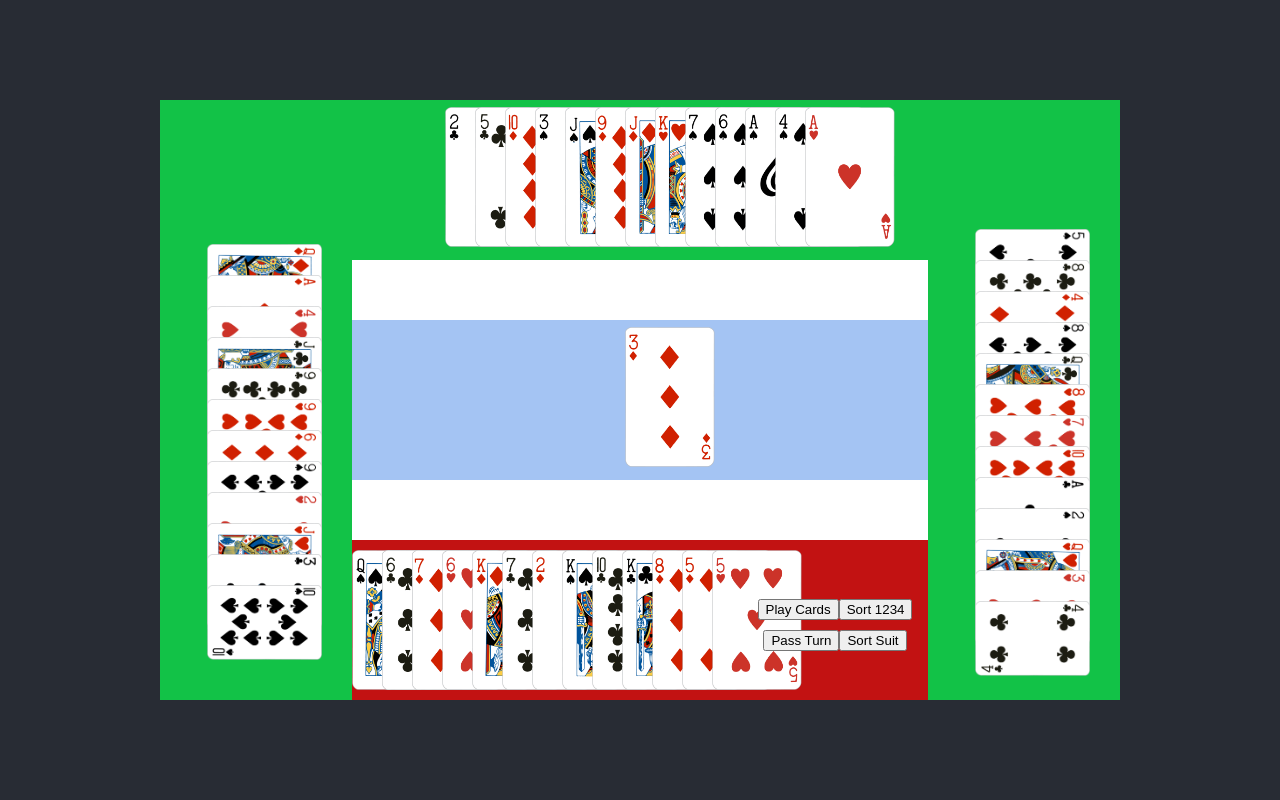
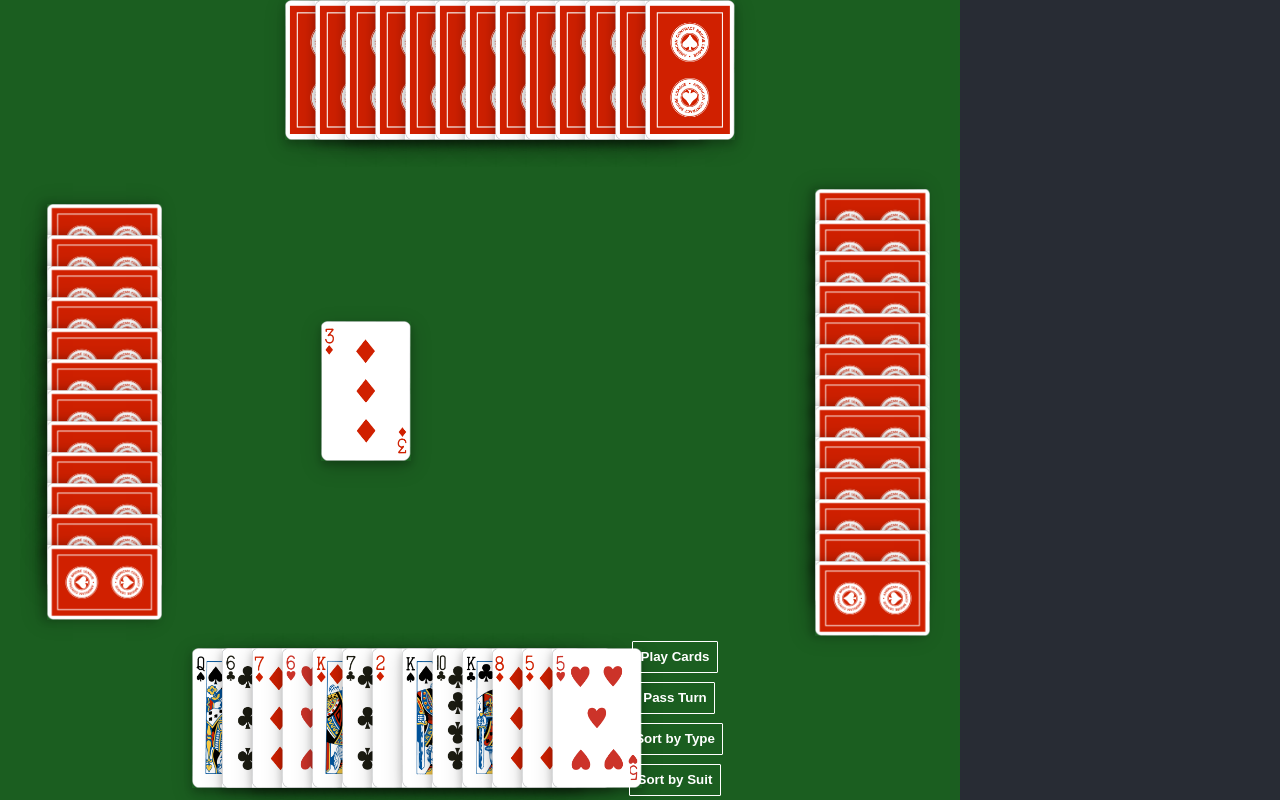
Before and after one commit to richardlau123/BigTwoJS, a React (Create React App) app: page / in a window 1280 px wide. Built offline with nearby package versions, Linux system fonts and the light colour scheme.

Commit message:
add animations

```diff
--- a/src/App.css
+++ b/src/App.css
@@ -12,9 +12,6 @@
   background-color: #282c34;
   min-height: 100vh;
   display: flex;
-  flex-direction: column;
-  align-items: center;
-  justify-content: center;
   font-size: calc(10px + 2vmin);
   color: white;
 }
@@ -25,15 +22,24 @@
 
 .screen-container {
   background-color: #ffffff;
-  height: 75vh;
+  height: 100vh;
   width: 75vw;
   display: flex;
   justify-content: center;
 }
 
 .game-container {
-  background-color: #ffffff;
-  height: 75vh;
+  background: #1B5E20;
+  /* background-color: #282c34; */
+  /* background: url(./res/images/background.png); */
+  /* background: #232526;
+  background: -webkit-linear-gradient(to right, #414345, #232526);
+  background: linear-gradient(to right, #414345, #232526);  */
+  /* background: #093028;
+  background: -webkit-linear-gradient(to bottom, #237A57, #093028);
+  background: linear-gradient(to bottom, #237A57, #093028); */
+
+  height: 100vh;
   width: 75vw;
   display: flex;
   align-items: center;
@@ -59,20 +65,39 @@
 }
 
 .player-action {
-  width: 50%;
+  width: 40%;
+  height: 100%;
   display:flex;
   flex-direction: column;
   align-items: center;
-  justify-content: center
+  justify-content: space-around;
 }
 
+.player-button{
+  cursor:pointer;
+  outline: none;
+  background-color: transparent;
+  border: 1.4px solid white;
+  padding: 7.5px;
+  color: white;
+  font-weight: 600;
+  border-radius: 1px;
+  transition: all 0.2s;
+}
+
+.player-button:hover{
+ color:#1B5E20;
+ background-color:#FFFFFF;
+ box-shadow: 0 4px 8px 0 rgba(0, 0, 0, 0.2), 0 6px 20px 0 rgba(0, 0, 0, 0.19);
+}
 .player-container {
-  background-color:#c21212;
-  height: 20vh;
+  /* background-color:#c21212; */
+  height: 25vh;
   width: 100%;
   display: flex;
   align-self: center;
   align-items: center;
+  justify-content: space-between;
 }
 
 .card-container {
@@ -81,16 +106,55 @@
 }
 
 .playingfield-container{
-  background-color:#1667e063;
-  height: 20vh;
+  /* background-color:#1667e063; */
+  height: 75vh;
   width: 100%;
   display:flex;
+  flex-direction: column;
+}
+
+.playingfield-section{
+  display:flex;
+  align-items: center;
+  width: 100%;
+  height: 33.3%;
+}
+
+.section-middle{
+  justify-content: space-evenly
+}
+
+.section-top{
+  justify-content: center
+}
+
+.left-field{
+  display:flex;
+  align-items: center;
   justify-content: center;
+  width: 50%;
+  height: 100%;
+}
+
+.right-field{
+  display:flex;
+  width: 50%;
+  height: 100%;
   align-items: center;
+  flex-direction: row;
+  justify-content: center;
+}
+
+.field-played-cards{
+
+}
+
+.field-lastmove{
+
 }
 
 .opponent-container {
-  background-color:#12c247;
+  /* background-color:#12c247; */
   height: 20vh;
   width: 100%;
   display: flex;
@@ -103,7 +167,7 @@
   display: flex;
   flex-direction: column;
   width: 100%;
-  height: 100%;
+  height: 90%;
 
 }
 
@@ -111,44 +175,152 @@
   display: flex;
   flex-direction: column;
   width: 100%;
-  height: 100%;
+  height: 90%;
 }
 
 .card{
+  cursor: pointer;
   width: 90px;
   height: 140px;
   margin-right:-60px;
+  /* box-shadow: 0 1px 3px rgba(0,0,0,0.12), 0 1px 2px rgba(0,0,0,0.24); */
+  transition: all 0.5s cubic-bezier(.25,.8,.25,1);
+  box-shadow: 0 4px 8px 0 rgba(0, 0, 0, 0.2), 0 6px 20px 0 rgba(0, 0, 0, 0.19);
 }
 
 .side-card{
 
 }
 
+.field-card{
+  width: 90px;
+  height: 140px;
+  /* position: absolute; */
+  margin-right:-60px;
+  filter: blur(0);
+  -webkit-filter: blur(0);
+  box-shadow: 0 4px 8px 0 rgba(0, 0, 0, 0.2), 0 6px 20px 0 rgba(0, 0, 0, 0.19);
+  /* animation-name: fadeIn;
+  animation-delay: 0s;
+  animation-duration: 0.5s; */
+  /* -webkit-backface-visibility: hidden;
+    -webkit-transform: translateZ(0) scale(1.0, 1.0); */
+
+}
+
+.lastmove-card{
+  width: 90px;
+  height: 140px;
+  margin-right:-60px;
+}
+
 .computer-side{
   width: 75px;
   height: 115px;
   margin-bottom: -100px;
-  transform: rotate(90deg) translateY(-1vh)
+  transform: rotate(90deg) translateY(-1vh);
+  box-shadow: 0 4px 8px 0 rgba(0, 0, 0, 0.2), 0 6px 20px 0 rgba(0, 0, 0, 0.19);
 }
 
 .computer-top{
   width: 90px;
   height: 140px;
   margin-right:-60px;
+  box-shadow: 0 4px 8px 0 rgba(0, 0, 0, 0.2), 0 6px 20px 0 rgba(0, 0, 0, 0.19);
 }
 
 .selectedcard{
-  width: 90px;
-  height: 140px;
-  margin-right:-55px;
-  margin-bottom: 30px;
-  border: solid 2px white;
-  border-radius: 10px;
-
+  margin-bottom: 40px;
+  border-radius: 6px;
+  box-shadow: 0px 0px 5px #fff !important;
 }
 
 .card:hover{
-    margin-bottom: 20px
+    margin-bottom: 40px;
+    box-shadow: 0 14px 28px rgba(0,0,0,0.25), 0 10px 10px rgba(0,0,0,0.22);
+}
+
+.slit-in-vertical {
+	-webkit-animation: slit-in-vertical 0.45s ease-out both;
+	        animation: slit-in-vertical 0.45s ease-out both;
+}
+
+.flip-in-ver-left {
+	-webkit-animation: flip-in-ver-left 0.5s cubic-bezier(0.250, 0.460, 0.450, 0.940) both;
+	        animation: flip-in-ver-left 0.5s cubic-bezier(0.250, 0.460, 0.450, 0.940) both;
+}
+
+@-webkit-keyframes flip-in-ver-left {
+  0% {
+    -webkit-transform: rotateY(80deg);
+            transform: rotateY(80deg);
+    opacity: 0;
+  }
+  100% {
+    -webkit-transform: rotateY(0);
+            transform: rotateY(0);
+    opacity: 1;
+  }
+}
+@keyframes flip-in-ver-left {
+  0% {
+    -webkit-transform: rotateY(80deg);
+            transform: rotateY(80deg);
+    opacity: 0;
+  }
+  100% {
+    -webkit-transform: rotateY(0);
+            transform: rotateY(0);
+    opacity: 1;
+  }
+}
+
+
+@-webkit-keyframes slit-in-vertical {
+  0% {
+    -webkit-transform: translateZ(-800px) rotateY(90deg);
+            transform: translateZ(-800px) rotateY(90deg);
+    opacity: 0;
+  }
+  54% {
+    -webkit-transform: translateZ(-160px) rotateY(87deg);
+            transform: translateZ(-160px) rotateY(87deg);
+    opacity: 1;
+  }
+  100% {
+    -webkit-transform: translateZ(0) rotateY(0);
+            transform: translateZ(0) rotateY(0);
+  }
+}
+@keyframes slit-in-vertical {
+  0% {
+    -webkit-transform: translateZ(-800px) rotateY(90deg);
+            transform: translateZ(-800px) rotateY(90deg);
+    opacity: 0;
+  }
+  54% {
+    -webkit-transform: translateZ(-160px) rotateY(87deg);
+            transform: translateZ(-160px) rotateY(87deg);
+    opacity: 1;
+  }
+  100% {
+    -webkit-transform: translateZ(0) rotateY(0);
+            transform: translateZ(0) rotateY(0);
+  }
+}
+
+@keyframes fadeIn {
+  0% {
+    opacity: 0;
+  }
+
+  25% {
+    opacity: 1
+  }
+
+  100% {
+    opacity: 1;
+  }
 }
 
 @media (max-width: 1200px){
--- a/src/Card.js
+++ b/src/Card.js
@@ -19,12 +19,12 @@ class Card extends Component{
     render(){
         let image = this.props.card.imagePath
         if(this.props.user === "player") {
-            let cardClass = (this.props.selected) ? "selectedcard" : "card"
+            let cardClass = (this.props.selected) ? "selectedcard" : ""
            // console.log(cardClass)
             return(
                 <React.Fragment>
                     {/* <div> */}
-                    <img onClick={this.handleClick} alt="card" className={cardClass} src={imageDir[image]}></img>
+                    <img onClick={this.handleClick} alt="card" className={"card " + cardClass} src={imageDir[image]}></img>
                     {/* </div> */}
                 </React.Fragment>
             )
@@ -32,19 +32,32 @@ class Card extends Component{
             return(
                 <React.Fragment>
                     <div>
-                    {/* <img onClick={this.handleClick} alt="card" className="card" src={imageDir["red_back.png"]}></img> */}
-                    <img onClick={this.handleClick} alt="card" className={this.props.class} src={imageDir[image]}></img>
+                    <img onClick={this.handleClick} alt="card" className={this.props.class}  src={imageDir["red_back.png"]}></img>
+                    {/* <img onClick={this.handleClick} alt="card" className={this.props.class} src={imageDir[image]}></img> */}
                     </div>
                 </React.Fragment>
             )
         } else {
-            return(
-                <React.Fragment>
-                    <div>
-                    <img onClick={this.handleClick} alt="card" className="card" src={imageDir[image]}></img>
-                    </div>
-                </React.Fragment>
-            )
+            if(this.props.class === "lastmove-card") {
+                return(
+                    <React.Fragment>
+                        {/* <div> */}
+                        <img alt="card" className={this.props.class} src={imageDir[image]}></img>
+                        {/* </div> */}
+                    </React.Fragment>
+                )
+            } else {
+                return(
+                    <React.Fragment>
+                        {/* <div> */}
+                        <img alt="card" className={this.props.class + " flip-in-ver-left"} src={imageDir[image]}></img>
+
+                        {/* <img alt="card" className={this.props.class} src={imageDir["red_back.png"]}></img> */}
+                        {/* </div> */}
+                    </React.Fragment>
+                )
+            }
+
         }
 }}
 
--- a/src/Computer.js
+++ b/src/Computer.js
@@ -29,9 +29,9 @@ export function AIplayStartingTurn(cards){
 export function AIplayFreeMove(cards){
     Rules.sortCardsValue(cards)
     console.log(cards)
-    // debugger
+
     let selectedCards = getAllFiveCardPlays(cards)
-    // debugger
+
     if(selectedCards !== null && selectedCards.length !== 0) return selectedCards[0]
 
     selectedCards = getAllPairs(cards)
--- a/src/Game.jsx
+++ b/src/Game.jsx
@@ -10,26 +10,26 @@ class Game extends Component{
     constructor(props){
         super(props)
         this.state = {
-            playerCards: [],
-            opponentLeftCards: [],
-            opponentTopCards: [],
-            opponentRightCards: [],
+            playerCards: [], opponentLeftCards: [], opponentTopCards: [], opponentRightCards: [],
+            playerField: [], opponentLeftField: [], opponentTopField: [], opponentRightField: [],
             startingTurn: true,
             turn: null,
             cardsPlayed: [],
             lastMove: [],
             lastMovePlayer: null,
             freeMove: true,
+            gameOver: false,
         }
         this.playerPlayCards = this.playerPlayCards.bind(this)
         this.playerPassTurn = this.playerPassTurn.bind(this)
         this.AIplayCards = this.AIplayCards.bind(this)
         this.updateNextTurn = this.updateNextTurn.bind(this)
+        this.updateField = this.updateField.bind(this)
         this.updateNextTurnCards = this.updateNextTurnCards.bind(this)
         this.getCardsforTurn = this.getCardsforTurn.bind(this)
         this.numberSort = this.numberSort.bind(this)
         this.suitSort = this.suitSort.bind(this)
-
+        this.isGameOver = this.isGameOver.bind(this)
     }
 
     componentWillMount(){
@@ -45,7 +45,7 @@ class Game extends Component{
         let opponentRightCards = await Rules.setUserCards(deck)
 
         let turn = Rules.setFirstTurn(playerCards, opponentLeftCards, opponentTopCards, opponentRightCards)
-        console.log("starting turn is:", turn)
+
         this.setState({
             playerCards: playerCards,
             opponentLeftCards: opponentLeftCards,
@@ -94,7 +94,7 @@ class Game extends Component{
             if(this.state.lastMovePlayer === this.state.turn) {
                 playableCards = Computer.AIplayFreeMove(currentPlayerCards)
                 console.log(playableCards)
-                debugger
+
             } else {
                 playableCards = Computer.AIplayCards(currentPlayerCards, this.state.lastMove)
             }
@@ -119,13 +119,19 @@ class Game extends Component{
             console.log("update next cards:", cards)
             cards.forEach((card)=> {
                 currentPlayerCards.splice(currentPlayerCards.indexOf(card), 1)
-                cardsPlayed.push(card)
+
             })
+
+            if(this.state.lastMove){
+                this.state.lastMove.forEach((card)=> {cardsPlayed.push(card)})
+            }
 
             if(this.state.turn === "opponentLeft") this.setState({opponentLeftCards: currentPlayerCards})
             if(this.state.turn === "opponentTop") this.setState({opponentTopCards: currentPlayerCards})
             if(this.state.turn === "opponentRight") this.setState({opponentRightCards: currentPlayerCards})
             if(this.state.turn === "player") this.setState({playerCards: currentPlayerCards})
+
+            this.updateField(cards)
 
             this.setState({
                 cardsPlayed: cardsPlayed,
@@ -134,39 +140,56 @@ class Game extends Component{
                 freeMove: false,
             }, ()=>{this.updateNextTurn()})
         } else {
+            if(this.state.turn === "opponentLeft") this.setState({opponentLeftField: []})
+            if(this.state.turn === "opponentTop") this.setState({opponentTopField: []})
+            if(this.state.turn === "opponentRight") this.setState({opponentRightField: []})
+            if(this.state.turn === "player") this.setState({playerField: []})
+
             this.updateNextTurn()
         }
 
     }
 
+    updateField(cards){
+        if(this.state.turn === "opponentLeft") this.setState({opponentLeftField: []}, ()=>{
+            this.setState({opponentLeftField: cards})
+        })
+        if(this.state.turn === "opponentTop") this.setState({opponentTopField: []}, ()=>{
+            this.setState({opponentTopField: cards})
+        })
+        if(this.state.turn === "opponentRight") this.setState({opponentRightField: []}, ()=>{
+            this.setState({opponentRightField: cards})
+        })
+        if(this.state.turn === "player") this.setState({playerField: []}, ()=>{
+            this.setState({playerField: cards})
+        })
+    }
+
     updateNextTurn(){
-
+        if(this.isGameOver()) return
+        setTimeout(()=> {
             if(this.state.turn === "player") {
                 this.setState({turn: "opponentRight"}, ()=>{this.AIplayCards()})
-            }
-            if(this.state.turn === "opponentRight") {
-                this.setState({turn: "opponentTop"}, ()=>{this.AIplayCards()})}
+            } else if(this.state.turn === "opponentRight") {
+                this.setState({turn: "opponentTop"}, ()=>{this.AIplayCards()})
+            } else if(this.state.turn === "opponentTop") {
+                this.setState({turn: "opponentLeft"}, ()=>{this.AIplayCards()})
+            } else
+                this.setState({turn: "player"})
+        }, 0)
 
-            if(this.state.turn === "opponentTop") {
-                this.setState({turn: "opponentLeft"}, ()=>{this.AIplayCards()})}
-
-            if(this.state.turn === "opponentLeft") this.setState({turn: "player"})
-
-        // debugger
 
     }
 
     playerPassTurn(){
-        // this.setState({
-        //     freeMove: true
-        // })
+        this.setState({playerField: []})
         this.updateNextTurn()
     }
 
     numberSort(){
         let cards = this.state.playerCards
         Rules.sortCardsValue(cards)
-        console.log(cards)
+
         this.setState({playerCards: cards})
     }
 
@@ -179,6 +202,14 @@ class Game extends Component{
         this.setState({playerCards: cards})
     }
 
+    isGameOver(){
+        let currentPlayerCards = this.getCardsforTurn()
+        if(currentPlayerCards.length === 0){
+            this.setState({gameOver: true})
+            return true
+        }
+    }
+
     render(){
         return(
         <div className="game-container">
@@ -187,7 +218,13 @@ class Game extends Component{
             </div>
             <div className="game-middle">
                 <Opponent class="opponent-container-top" cardClass="computer-top" cards={this.state.opponentTopCards} ></Opponent>
-                <PlayingField lastMove={this.state.lastMove} cards={this.state.cardsPlayed}/>
+                <PlayingField
+                    player={this.state.playerField}
+                    opponentRight={this.state.opponentRightField}
+                    opponentLeft={this.state.opponentLeftField}
+                    opponentTop={this.state.opponentTopField}
+                >
+                </PlayingField>
                 <Player
                     cards={this.state.playerCards}
                     playCards={this.playerPlayCards}
--- a/src/Player.js
+++ b/src/Player.js
@@ -61,14 +61,10 @@ class Player extends Component{
                         }
                         )}
                     <div className="player-action">
-                        <div>
-                        <button onClick={this.handlePlayClick}>Play Cards</button>
-                        <button onClick={this.handleNumberSort}>Sort 1234</button>
-                        </div>
-                        <div>
-                        <button onClick={this.handlePassTurnClick}>Pass Turn</button>
-                        <button onClick={this.handleSuitSort}>Sort Suit</button>
-                        </div>
+                        <button className="player-button" onClick={this.handlePlayClick}>Play Cards</button>
+                        <button className="player-button" onClick={this.handlePassTurnClick}>Pass Turn</button>
+                        <button className="player-button" onClick={this.handleNumberSort}>Sort by Type</button>
+                        <button className="player-button" onClick={this.handleSuitSort}>Sort by Suit</button>
                     </div>
                 </div>
                 )
--- a/src/PlayingField.jsx
+++ b/src/PlayingField.jsx
@@ -5,10 +5,33 @@ class PlayingField extends Component{
     render(){
             return(
                 <div className="playingfield-container">
-                        {this.props.cards.map((card, i) => {
-                                return(<Card key={i} card={card} user="field" />)
+                    <div className="playingfield-section section-top">
+                        {this.props.opponentTop.map((card, i) => {
+                                    return(<Card key={i} card={card} class="field-card" user="field" />)
+                                }
+                            )}
+                    </div>
+                    <div className="playingfield-section">
+                        <div className="left-field">
+                            {this.props.opponentLeft.map((card, i) => {
+                                return(<Card key={i} card={card} class="field-card" user="field" />)
                             }
-                        )}
+                            )}
+                        </div>
+                        <div className="right-field">
+                            {this.props.opponentRight.map((card, i) => {
+                                return(<Card key={i} card={card} class="field-card" user="field" />)
+                            }
+                            )}
+                        </div>
+                    </div>
+                    <div className="playingfield-section section-top">
+                        {this.props.player.map((card, i) => {
+                                        return(<Card key={i} card={card} class="field-card" user="field" />)
+                                    }
+                                )}
+                    </div>
+
                 </div>
                 )
         }
```
